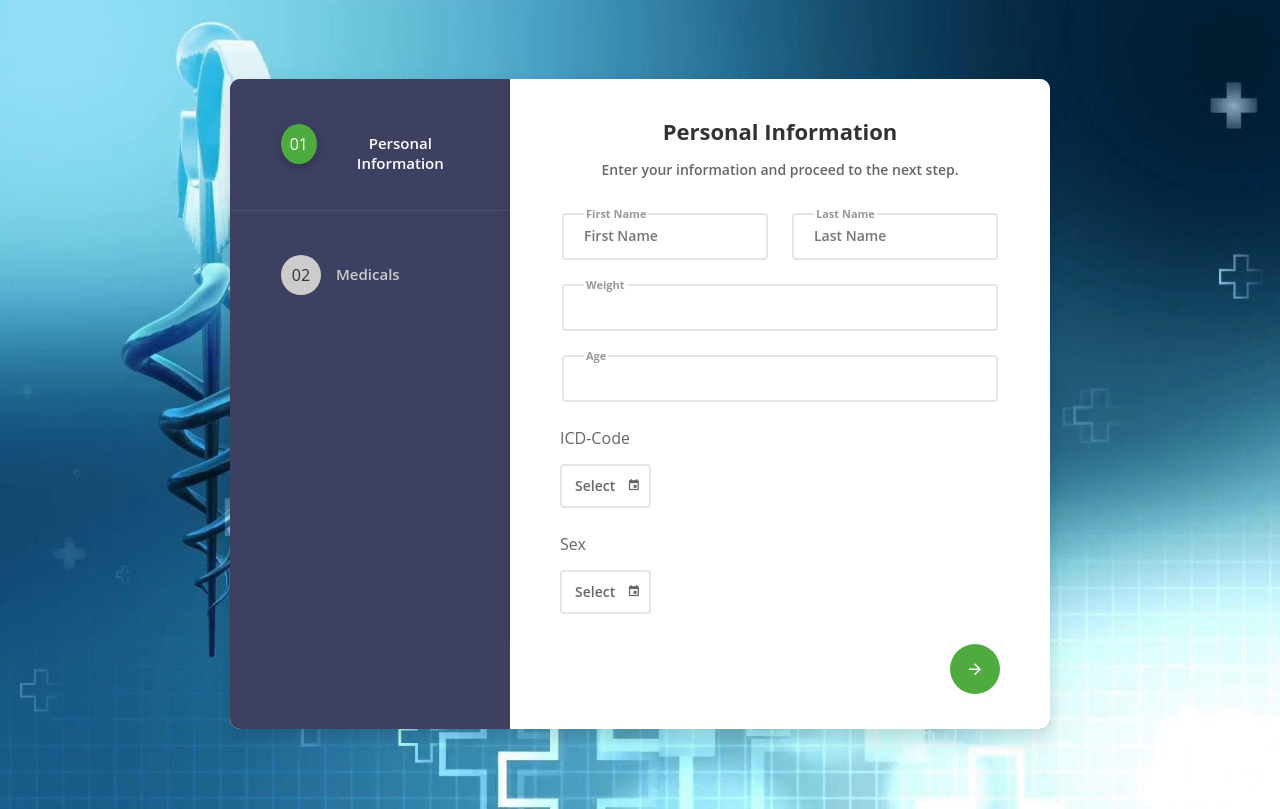
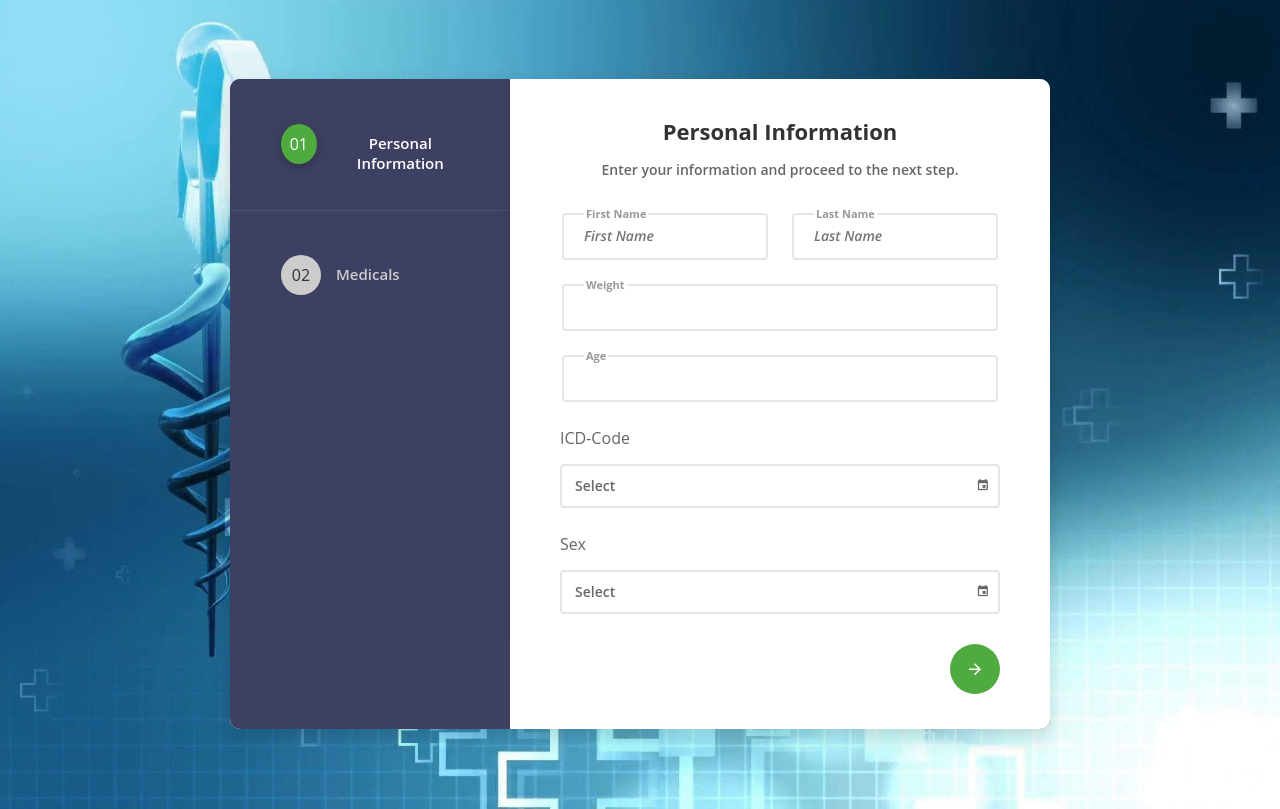
Before and after one commit to nuel01/pud, a Flask app: page / in a window 1280 px wide. Shown: the part 27-836 px from the top of the page. Run offline with Flask 2, Linux system fonts and the light colour scheme; some web fonts are replaced.

Commit message:
Update style.css

```diff
--- a/static/css/style.css
+++ b/static/css/style.css
@@ -392,7 +392,6 @@ body {
 }
 .inner .form-row.form-row-date .form-holder select {
     float: left;
-    width: 20.6%;
     margin-right: 15px;
 }
 .inner .form-row.form-row-date .form-holder select#year {
@@ -401,18 +400,22 @@ body {
 .inner .form-row .form-holder input::-webkit-input-placeholder { Chrome/Opera/Safari
   color: #666;
   font-size: 14px;
+font-style: italic;
 }
 .inner .form-row .form-holder input::-moz-placeholder { Firefox 19+
   color: #666;
   font-size: 14px;
+font-style: italic;
 }
 .inner .form-row .form-holder input:-ms-input-placeholder { IE 10+
   color: #666;
   font-size: 14px;
+font-style: italic;
 }
 .inner .form-row .form-holder input:-moz-placeholder { Firefox 18-
   color: #666;
   font-size: 14px;
+font-style: italic;
 }
 .actions {
 	float: right;
```
